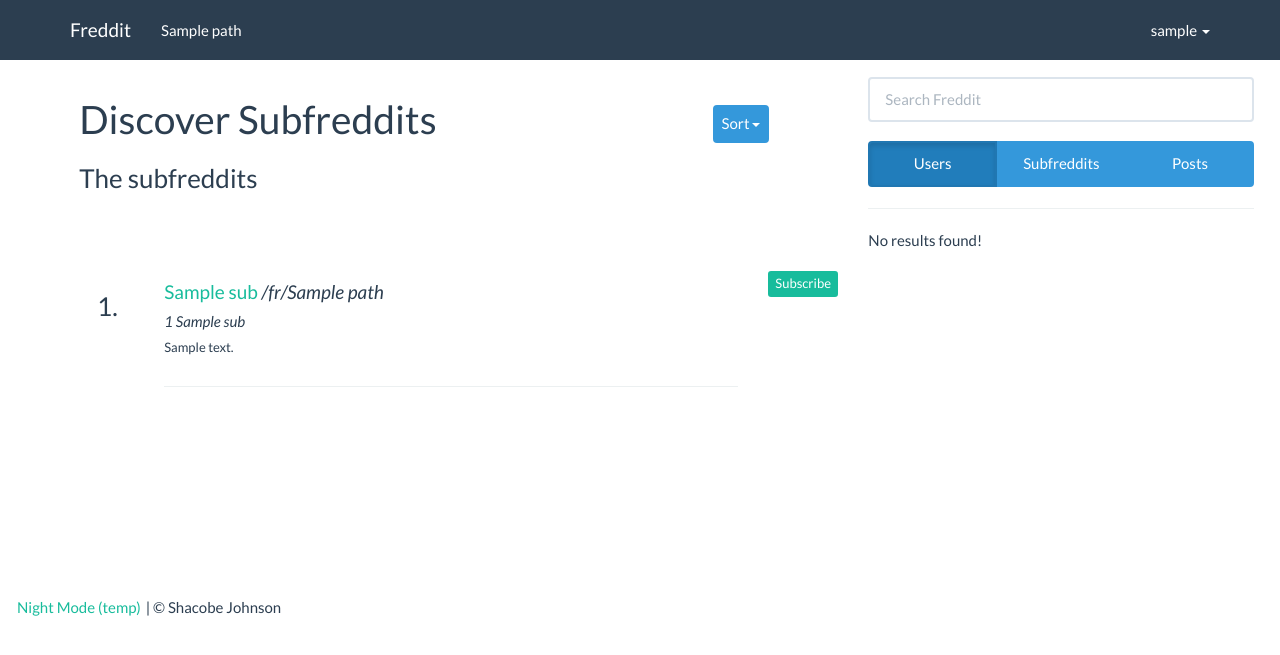
After one commit to CobeMakarov/freddit, a Flask app: template templates/discover.html in a window 1280 px wide. The commit adds this page. Shown: the top 655 px of the page. Run offline with Flask 2, Linux system fonts and the light colour scheme; the template is opened without the code that fills it: most values are stand-ins (such as "Sample title", 1, 10 or a date in 2020); some libraries are stand-ins or nearby versions.

Commit message:
search isn’t case sensitive anymore added chat link to header added home link to chat page added subscriber_name(default=subscriber) to subfreddits completed discover subfreddit page implemented media integration for .jpg, .jpeg, .png, youtube links and gfycat links partial implementation of .gifv, .mp4, .webm (works perfectly on full post view, doesn’t scale correctly or play at all on preview) elminated multiple subscription to one sub problem

```diff
--- a/server.py
+++ b/server.py
@@ -28,7 +28,7 @@ db = database()  # create a database object
 
 chat_manager = ""
 
-client = "" # march 6, 10:09pm; next time u open this program work on sticcy posts
+client = ""
 
 @app.route('/')
 def frontpage():
@@ -44,10 +44,9 @@ def frontpage():
             print("[Site Log] " + client.username + " has dark mode enabled, let's enable it sitewide.")
 
         return render_template('front_page.html', client=client, posts=client.build_frontpage(), subfreddits=client.subfreddits,
-                               ago=timeago, date=datetime, page_title="Freddit: Front Page")
+                               ago=timeago, date=datetime, page_title="Freddit: Front Page", misc=misc)
 
     return render_template('authenticate.html')
-
 
 @app.route('/authenticate', methods=['GET', 'POST'])
 def authenticate():
@@ -158,7 +157,7 @@ def render_sub(name=None):
             return render_template('subfreddit.html',
                                    client=client, posts=sub.get_posts("hot"), subfreddits=client.subfreddits,
                                    sub=sub, ago=timeago, date=datetime, is_mod=client.is_mod(sub.id), page_title=sub.title,
-                                   is_owner=sub.is_owner(client.id), sticky=sub.get_sticky_post())
+                                   is_owner=sub.is_owner(client.id), sticky=sub.get_sticky_post(), misc=misc)
 
 @app.route('/fr/<name>/<sort>')
 def render_sub_sort(name=None, sort=None):
@@ -187,7 +186,7 @@ def render_sub_sort(name=None, sort=None):
             return render_template('subfreddit.html',
                                    client=client, posts=sub.get_posts(sort), subfreddits=client.subfreddits,
                                    sub=sub, ago=timeago, date=datetime, is_mod=client.is_mod(sub.id), page_title=sub.title,
-                                   is_owner=sub.is_owner(client.id), sticky=sub.get_sticky_post())
+                                   is_owner=sub.is_owner(client.id), sticky=sub.get_sticky_post(), misc=misc)
 
 @app.route('/fr/subscribe/<id>')
 def subscribe(id=None):
@@ -288,7 +287,6 @@ def render_user(name=None):
 def settings():
     return None
 
-
 @app.route('/settings/create', methods=['GET', 'POST'])
 def create_sub():
     if not session.get('authenticated'):
@@ -321,7 +319,7 @@ def create_sub():
         ##return redirect(url_for("renderSubFreddit", name=path))
         return '3'
     else:
-        return render_template('front_page_create_subs.html', client=client, subfreddits=client.subfreddits,
+        return render_template('front_page_create_sub.html', client=client, subfreddits=client.subfreddits,
                                page_title="Freddit: Create Subfreddit")
 
 @app.route('/search', methods=['GET', 'POST'])
@@ -338,6 +336,40 @@ def render_chat():
     client = user(session['user_id'], db)
 
     return render_template('chat.html', client=client, page_title="Freddit: Chatbox")
+
+@app.route('/discover')
+def discover_subfreddits():
+    if not session.get('authenticated'):
+        return redirect(url_for('frontpage'))
+
+    db.connect()
+
+    client = user(session['user_id'], db)
+
+    subs = subfreddit.discover(db)
+
+    return render_template('discover.html', client=client, page_title="Freddit: Discover",
+                           subfreddits=subs, sort="popular")
+
+@app.route('/discover/<sort>')
+def discover_subfreddits_sort(sort):
+    if not session.get('authenticated'):
+        return redirect(url_for('frontpage'))
+
+    if sort is None:
+        sort = "popular"
+
+    if sort != "popular" and sort != "new":
+        sort = "popular"
+
+    db.connect()
+
+    client = user(session['user_id'], db)
+
+    subs = subfreddit.discover(db, sort)
+
+    return render_template('discover.html', client=client, page_title="Freddit: Discover",
+                           subfreddits=subs, sort=sort)
 
 # post actions (posting a thread, commenting on a thread, voting on a thread or comment)
 
@@ -522,6 +554,7 @@ def unsticky():
         p.unsticky()
 
         return '2'
+
 # socket actions
 
 @socketio.on('connect')
@@ -593,7 +626,7 @@ def try_search(query, param):
 
     results = ""
 
-    print query
+    query = query.lower()
 
     if param == "users":
         results = search_for.users(query, db)
--- a/templates/chat_layout.html
+++ b/templates/chat_layout.html
@@ -25,7 +25,7 @@
         <nav class="navbar navbar-default navbar-fixed-bottom">
             <div class="container-fluid">
                 <div class="navbar-header">
-                    <div class="navbar-brand">&copy 2017 Shacobe Johnson | UMW</div>
+                    <div class="navbar-brand">&copy 2017 Shacobe Johnson | <a href="/">Home</a></div>
                 </div>
             </div>
         </nav>
--- /dev/null
+++ b/templates/discover.html
@@ -0,0 +1,123 @@
+{% extends "front_page_layout.html" %}
+
+{% block content %}
+    <!--suppress ALL -->
+<div class="col-md-8">
+    <div class="row" style="padding-bottom: 7%; padding-right: 10%">
+        <div class="col-md-1"></div>
+        <div class="col-md-11">
+            <div class="page-header" style="margin: 0%;">
+                <h1>
+                    Discover Subfreddits
+                    <div class="pull-right">
+                        <div class="dropdown" style="display: inline-block">
+                            <button type="button" class="btn btn-info dropdown-toggle" data-toggle="dropdown" aria-haspopup="true" aria-expanded="true" style="padding: 15%">
+                                Sort
+                                <span class="caret"></span>
+                            </button>
+                            <ul class="dropdown-menu">
+                                <li><a href="{{ url_for('discover_subfreddits') }}" id="sort-discover-popular">Popular</a></li>
+                                <li><a href="{{ url_for('discover_subfreddits_sort', sort='new') }}" id="sort-discover-new">New</a></li>
+                            </ul>
+                        </div>
+                    </div>
+                    <div class="clearfix"></div>
+                </h1>
+                <h3>
+                    The
+                    {% if sort == "popular" %}
+                    <i>most popular</i>
+                    {% elif sort == "new" %}
+                    <i>newest</i>
+                    {% endif %}
+                    subfreddits
+                </h3>
+            </div>
+        </div>
+    </div>
+    {% if subfreddits|length == 0 %}
+    <div class="alert alert-danger" role="alert" style="padding: 2%;">
+        <b>No Subfreddit Exist!</b> want to create one? click <a href="{{ url_for('create_sub') }}" class="alert-link">here</a>
+    </div>
+    {% endif %}
+    {% for sub in subfreddits %}
+    {% set sub_count = sub.get_subscribe_count() %}
+    <div class="col-md-12" style="padding-right: 4%">
+        <div class="row">
+            <div class="col-md-1"></div>
+            <div class="col-md-1"><h3>{{ loop.index }}.</h3></div>
+            <div class="col-md-9">
+                <h4><a href="fr/{{ sub.path }}">{{ sub.title }}</a> <i>/fr/{{sub.path}}</i></h4>
+                <h5>
+                    <i>
+                        {% if sub_count <= 1 %}
+                        {{ sub_count }} {{ sub.subscriber_name }}
+                        {% else %}
+                        {{ sub_count }} {{ sub.subscriber_name }}s
+                        {% endif %}
+                    </i>
+                </h5>
+                <h6>{{ sub.desc }}</h6>
+            </div>
+            <div class="col-md-1">
+                {% if client.is_subscribed(sub.id) %}
+                <a href="{{ url_for('unsubscribe', id=sub.id) }}" type="button" class="btn btn-danger btn-xs">Unsubscribe</a>
+                {% else %}
+                <a href="{{ url_for('subscribe', id=sub.id) }}" type="button" class="btn btn-success btn-xs">Subscribe</a>
+                {% endif %}
+            </div>
+        </div>
+        <div class="row">
+            <div class="col-md-2"></div>
+            <div class="col-md-9"><hr /></div>
+            <div class="col-md-1"></div>
+        </div>
+    </div>
+    {% endfor %}
+</div>
+
+<div class="col-md-4" ng-controller="SearchController">
+    <div class="affix" style="padding-right: 2%;">
+        <div class="row" style="padding-bottom: 5%;">
+            <div class="col-md-12">
+                <form class="form">
+                    <div class="row" style="padding-bottom: 5%;">
+                        <div class="col-md-12">
+                            <input type="text" class="form-control" placeholder="Search Freddit" id="search_query" />
+                            <span id="search_text" class="help-block text-warning" style="display:none;">searching...</span>
+                        </div>
+                    </div>
+                    <div class="btn-group btn-group-justified">
+                        <div class="btn-group">
+                            <button type="button" class="btn btn-info active" id="search_users">Users</button>
+                        </div>
+                        <div class="btn-group">
+                            <button type="button" class="btn btn-info" id="search_subfreddits">Subfreddits</button>
+                        </div>
+                        <div class="btn-group">
+                            <button type="button" class="btn btn-info" id="search_posts">Posts</button>
+                        </div>
+                    </div>
+                    <hr>
+                </form>
+                <div class="pre-scrollable">
+                    <div ng-if="search_results.length > 0">
+                        <div class="row" ng-repeat="sr in search_results">
+                            <div class="col-md-1"></div>
+                            <div class="col-md-10">
+                                <h4><a href="{{ '{{ sr.link }}' }}" ng-bind="sr.name"></a> {{ '{{ sr.extra }}' }}</h4>
+                                <h5 ng-bind="sr.desc"></h5>
+                                <hr>
+                            </div>
+                            <div class="col-md-1"></div>
+                        </div>
+                    </div>
+                    <div ng-if="search_results.length <= 0">
+                        No results found!
+                    </div>
+                </div>
+            </div>
+        </div>
+    </div>
+</div>
+{% endblock %}
--- a/templates/front_page_layout.html
+++ b/templates/front_page_layout.html
@@ -44,6 +44,7 @@
                                 {% endif %}
                                 <span class="caret"></span></a>
                             <ul class="dropdown-menu" role="menu">
+                                <li><a href="/chat">Chat</a></li>
                                 <li><a href="/settings">Settings</a></li>
                                 <li><a href="/settings/create">Create Subfreddit</a></li>
                                 <!-- modded subs here -->
--- a/templates/subfreddit_post.html
+++ b/templates/subfreddit_post.html
@@ -177,7 +177,7 @@
                             {% endif %}
                         </p>
                     {% elif post.type == 1 %}
-                        {{ misc.parse_media(post.media) }}
+                        {{ misc.parse_media(post.media_url)|safe }}
                     {% endif %}
                 </div>
                 <div class="panel-footer">
```
Also changed, not shown: misc.py (+33 -2 lines), subfreddit.py (+33 -2 lines), templates/front_page.html (+8 -1 lines), templates/subfreddit.html (+14 -6 lines), user.py (+8 -6 lines), templates/front_page_create_sub.html (renamed from templates/front_page_create_subs.html), 1 other file.
